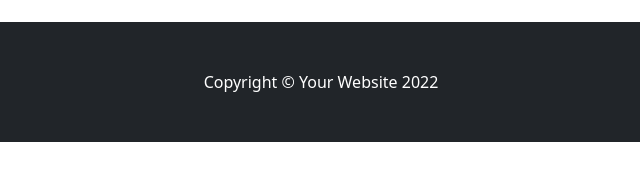
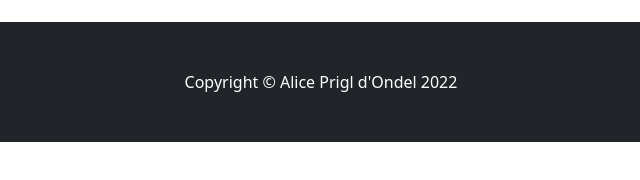
Before and after one commit to alicepg/WEBSITEADVERTISEMENT, a plain HTML site: page index.html in a window 1280 px wide. Shown: the part 532-712 px from the top of the page, 319-959 px from the left. Drawn offline with nearby package versions, Linux system fonts and the light colour scheme.

Commit message:
copyright

```diff
--- a/index.html
+++ b/index.html
@@ -72,7 +72,7 @@
         </div>
         <!-- Footer-->
         <footer class="py-5 bg-dark">
-            <div class="container px-4 px-lg-5"><p class="m-0 text-center text-white">Copyright &copy; Your Website 2022</p></div>
+            <div class="container px-4 px-lg-5"><p class="m-0 text-center text-white">Copyright &copy; Alice Prigl d'Ondel 2022</p></div>
         </footer>
         <!-- Bootstrap core JS-->
         <script src="https://cdn.jsdelivr.net/npm/bootstrap@5.1.3/dist/js/bootstrap.bundle.min.js"></script>
```
